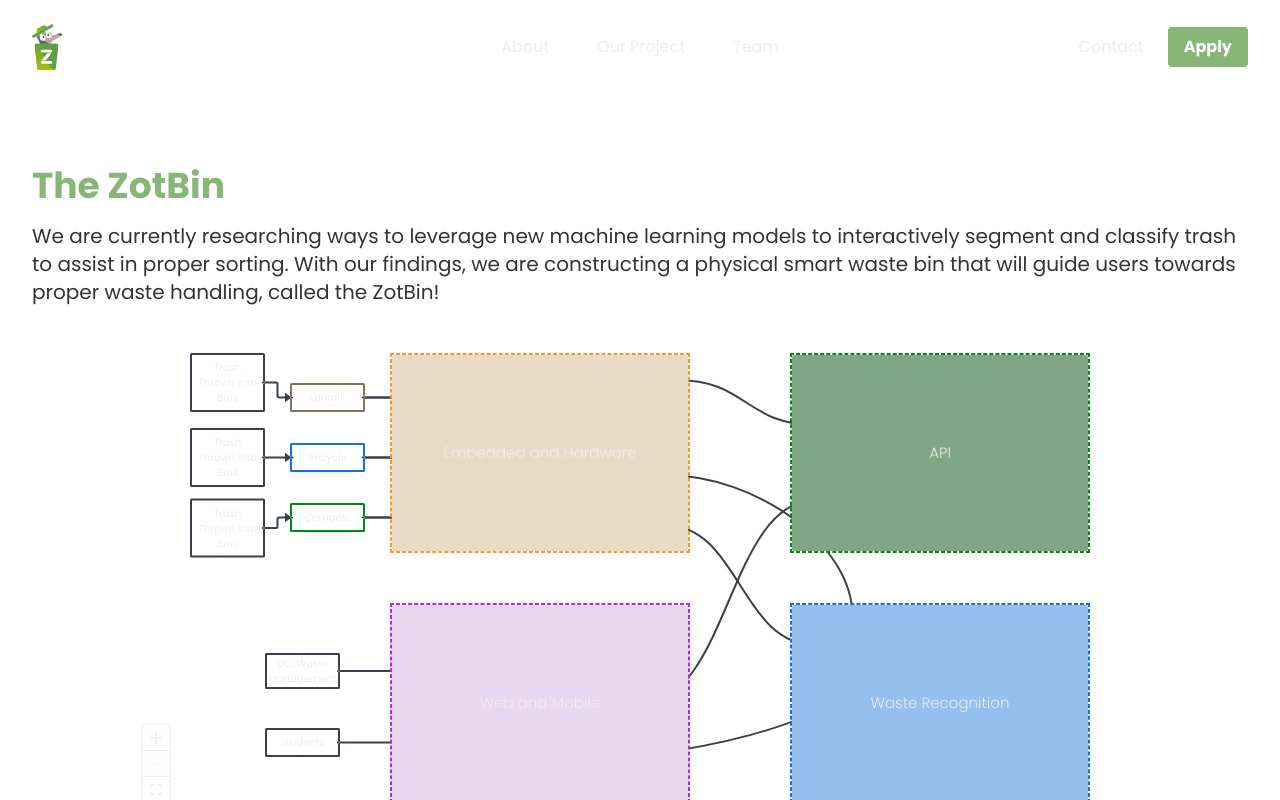
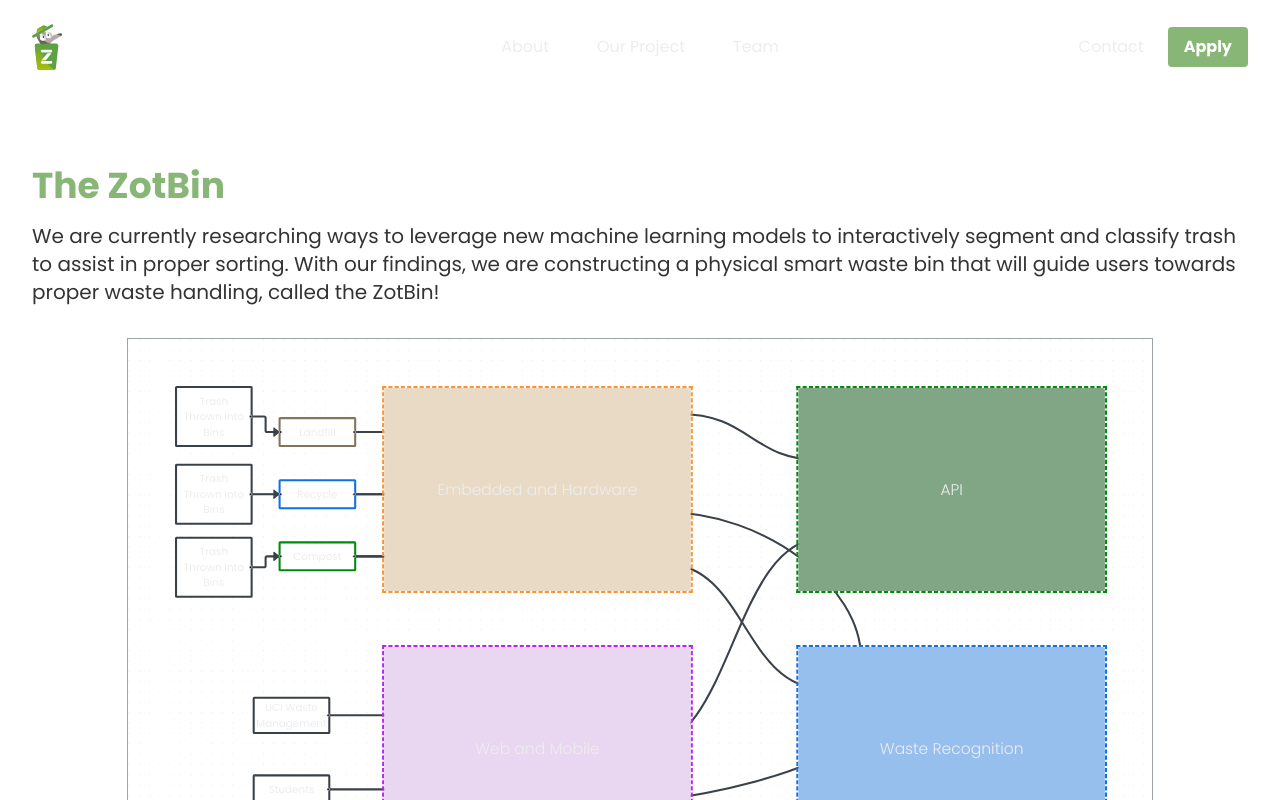
Before and after one commit to zotbins/zotbins-website, a Next.js app: page /our-project in a window 1280 px wide. Shown: the top 800 px of the page. Built offline with nearby package versions, Linux system fonts and the light colour scheme.

Commit message:
adjusted diagram sizing

```diff
--- a/src/app/our-project/page.tsx
+++ b/src/app/our-project/page.tsx
@@ -20,7 +20,7 @@
 
       <div className="flex flex-col items-center justify-center py-4">
         {/* For web screens */}
-        <div className="hidden md:block">
+        <div className="hidden md:block border border-gray-400">
           <Diagram />
         </div>
 
--- a/src/components/Diagram.tsx
+++ b/src/components/Diagram.tsx
@@ -93,7 +93,7 @@
   }, [nodes, selectedNodeId, setViewport, fitView]);
 
   return (
-    <div className='h-[60vh] w-[80vw]' >
+    <div className='h-[70vh] w-[80vw]' >
       <ReactFlow
         edges={edges}
         nodes={nodes}
```
